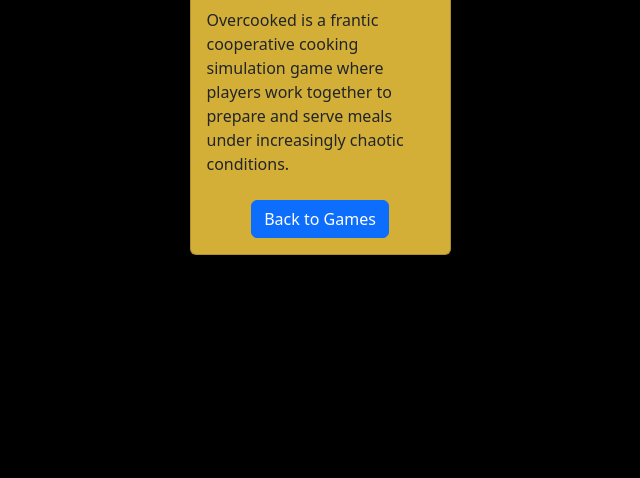
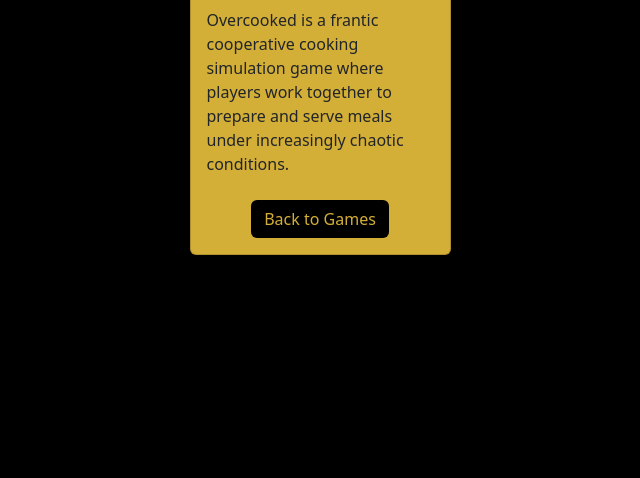
Before and after one commit to RhysLewsley/Honest-Gaming, a Django app: a page that uses gamepost/templates/gamepost/game_detail.html in a window 1280 px wide. Shown: the part 227-705 px from the top of the page, without its empty margins (320-960 px from the left). Run offline with Django 4.2, Linux system fonts and the light colour scheme; data comes from the database, SQL or seed files in the repository.

Commit message:
update:  button appearance on game detail page

```diff
--- a/gamepost/templates/gamepost/game_detail.html
+++ b/gamepost/templates/gamepost/game_detail.html
@@ -18,7 +18,7 @@
                     </p>
 
                     <div class="mt-4 text-center">
-                        <a href="{% url 'home' %}" class="btn btn-primary">Back to Games</a>
+                        <a href="{% url 'home' %}" class="btn" style="background-color: black; color: #D4AF37;">Back to Games</a>
                     </div>
                 </div>
             </div>
```
